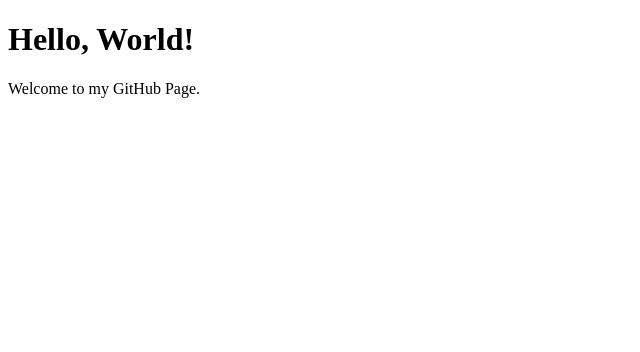
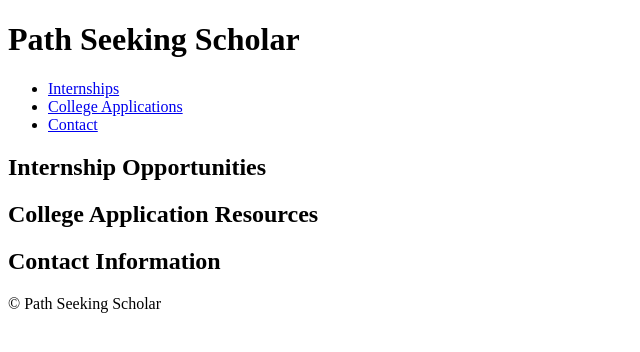
Before and after one commit to pathseekingscholar/pathseekingscholar, a plain HTML site: page index.html in a window 1280 px wide. Shown: the whole page, without its empty margins (0-640 px from the left). Drawn offline with Linux system fonts and the light colour scheme.

Commit message:
Update index.html

```diff
--- a/index.html
+++ b/index.html
@@ -1,10 +1,37 @@
 <!DOCTYPE html>
-<html>
+<html lang="en">
 <head>
-  <title>My GitHub Page</title>
+    <meta charset="UTF-8">
+    <meta name="viewport" content="width=device-width, initial-scale=1.0">
+    <title>Path Seeking Scholar</title>
+    <link rel="stylesheet" href="styles.css">
 </head>
 <body>
-  <h1>Hello, World!</h1>
-  <p>Welcome to my GitHub Page.</p>
+    <header>
+        <h1>Path Seeking Scholar</h1>
+        <nav>
+            <ul>
+                <li><a href="#internships">Internships</a></li>
+                <li><a href="#college-applications">College Applications</a></li>
+                <li><a href="#contact">Contact</a></li>
+            </ul>
+        </nav>
+    </header>
+    <section id="internships">
+        <h2>Internship Opportunities</h2>
+        <!-- Add a list of internships or a description here -->
+    </section>
+    <section id="college-applications">
+        <h2>College Application Resources</h2>
+        <!-- Add links to social media, downloadable PDFs, and other resources here -->
+    </section>
+    <section id="contact">
+        <h2>Contact Information</h2>
+        <!-- Add your contact information or a contact form here -->
+    </section>
+    <footer>
+        <p>© Path Seeking Scholar</p>
+    </footer>
+    <script src="script.js"></script>
 </body>
 </html>
```
